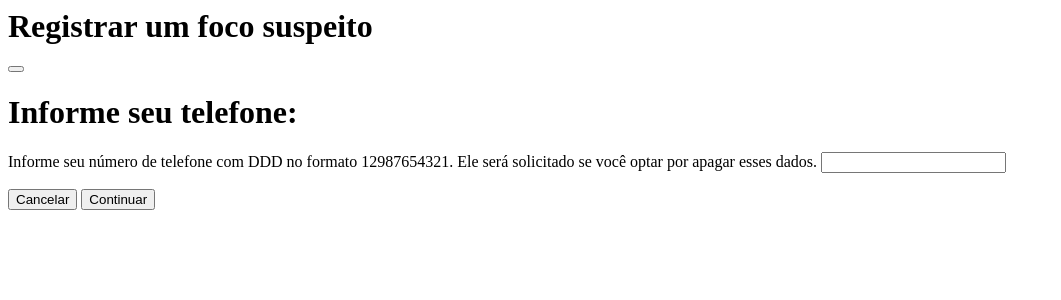
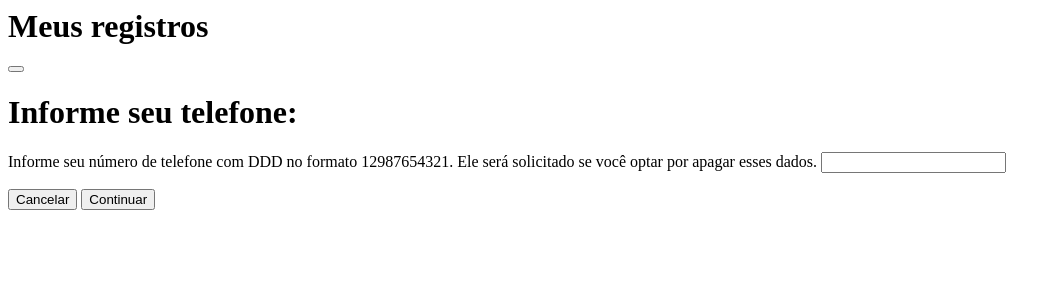
Before and after one commit to kelson-pereira/univesp-pi-2, a Django app: page /registros_telefone in a window 1280 px wide. Shown: the top 300 px of the page, without its empty margins (0-1061 px from the left). Run offline with Django 5.2, Linux system fonts and the light colour scheme.

Commit message:
Alteração do layout da janela visualizar registro

```diff
--- a/combate_aedes/templates/modal.html
+++ b/combate_aedes/templates/modal.html
@@ -6,7 +6,11 @@
     </style>
     {% csrf_token %}
     <div class="modal-header">
-        <h1 class="modal-title fs-5" id="exampleModalLabel">Registrar um foco suspeito</h1>
+        {% if header %}
+        <h1 class="modal-title fs-5">{{ header }}</h1>
+        {% else %}
+        <h1 class="modal-title fs-5">Registrar um foco suspeito</h1>
+        {% endif %}
         <button type="button" class="btn-close" data-bs-dismiss="modal" aria-label="Close"></button>
     </div>
     <div class="modal-body" style="touch-action: pan-y;">
--- a/combate_aedes/templates/registrar/localizacao.html
+++ b/combate_aedes/templates/registrar/localizacao.html
@@ -6,7 +6,7 @@
     </style>
     {% csrf_token %}
     <div class="modal-header">
-        <h1 class="modal-title fs-5" id="exampleModalLabel">Registrar um foco suspeito</h1>
+        <h1 class="modal-title fs-5">Registrar um foco suspeito</h1>
         <button type="button" class="btn-close" data-bs-dismiss="modal" aria-label="Close"></button>
     </div>
     <div class="modal-body d-flex p-0" style="min-height: 340px">
--- a/combate_aedes/templates/registrar/politica.html
+++ b/combate_aedes/templates/registrar/politica.html
@@ -4,7 +4,7 @@
     </style>
     {% csrf_token %}
     <div class="modal-header">
-        <h1 class="modal-title fs-5" id="exampleModalLabel">Registrar um foco suspeito</h1>
+        <h1 class="modal-title fs-5">Registrar um foco suspeito</h1>
         <button type="button" class="btn-close" data-bs-dismiss="modal" aria-label="Close"></button>
     </div>
     <div class="modal-body border-bottom">
--- a/combate_aedes/templates/registrar/registro.html
+++ b/combate_aedes/templates/registrar/registro.html
@@ -3,7 +3,7 @@
         .errorlist {color: red; font-weight: bold; list-style-type: none; padding-left: 0; margin-bottom: 4px;}
     </style>
     <div class="modal-header">
-        <h1 class="modal-title fs-5" id="exampleModalLabel">Registrar um foco suspeito</h1>
+        <h1 class="modal-title fs-5">Registrar um foco suspeito</h1>
         <button type="button" class="btn-close" data-bs-dismiss="modal" aria-label="Close"></button>
     </div>
     <div class="modal-body d-flex fw-medium">
--- a/combate_aedes/templates/registros/registros.html
+++ b/combate_aedes/templates/registros/registros.html
@@ -18,8 +18,8 @@
                     <div class="rounded bg-secondary-subtle p-2" style="flex-shrink: 0">
                         <img src="{% static 'imagens/favicon.svg' %}" class="img-fluid" style="width: 30px">
                     </div>
-                    <div class="mx-3 flex-grow-1 align-self-start" style="min-width: 0;">
-                        <div class="text-body fw-medium lh-sm"><small>{{registro.endereco}}, {{registro.numero}}</small></div>
+                    <div class="ms-3 flex-grow-1 align-self-start" style="min-width: 0;">
+                        <div class="text-body fw-semibold lh-sm">{{registro.endereco}}, {{registro.numero}}</div>
                         <div class="text-body-secondary lh-sm" style="overflow: hidden; text-overflow: ellipsis; white-space: nowrap;"><small>{{registro.datahora|date:"SHORT_DATETIME_FORMAT"}}{% if registro.descricao %} • <span title="{{registro.descricao}}">{{registro.descricao}}</span>{% endif %}</small></div>
                     </div>
                     <button class="btn btn-link btn-lg icon-link icon-link-hover px-2"><i class="bi bi-chevron-right text-primary" style="height:unset; --bs-icon-link-transform: translate3d(0, -.2rem, 0);"></i></button>
--- a/combate_aedes/views.py
+++ b/combate_aedes/views.py
@@ -235,7 +235,7 @@ def registros_telefone(request):
     if request.method == "GET" or request.COOKIES.get('form') == 'inicial':
         form = ValidarTelefone()
         form.initial.setdefault('telefone', request.COOKIES.get('telefone'))
-        response = render(request, 'modal.html', {'form': form, 'titulo': 'Informe seu telefone:', 'icone': 'telephone-fill' })
+        response = render(request, 'modal.html', {'form': form, 'titulo': 'Informe seu telefone:', 'icone': 'telephone-fill', 'header': 'Meus registros' })
         response.set_cookie('form', 'validar')
         return response
     elif request.method == "POST" and request.COOKIES.get('form') == 'validar':
@@ -244,11 +244,11 @@ def registros_telefone(request):
             telefone = form.cleaned_data['telefone']
             forty_days = timezone.now() - timedelta(days = 40)
             registros = Registro.objects.filter(datahora__gte=forty_days, telefone=telefone).values('ident', 'datahora', 'endereco', 'numero', 'descricao')
-            response = render(request, 'registros/registros.html', {"registros": registros, 'voltar': 'registros_telefone',})
+            response = render(request, 'registros/registros.html', {"registros": registros, 'voltar': 'registros_telefone' })
             response.set_cookie('telefone', telefone)
             return response
         else:
-            return render(request, 'modal.html', {'form': form, 'titulo': 'Informe seu telefone:', 'icone': 'telephone-fill' })
+            return render(request, 'modal.html', {'form': form, 'titulo': 'Informe seu telefone:', 'icone': 'telephone-fill', 'header': 'Meus registros' })
 
 def registros(request):
     forty_days = timezone.now() - timedelta(days = 40)
```
Also changed, not shown: combate_aedes/templates/registros/visualizar.html (+6 -6 lines).
